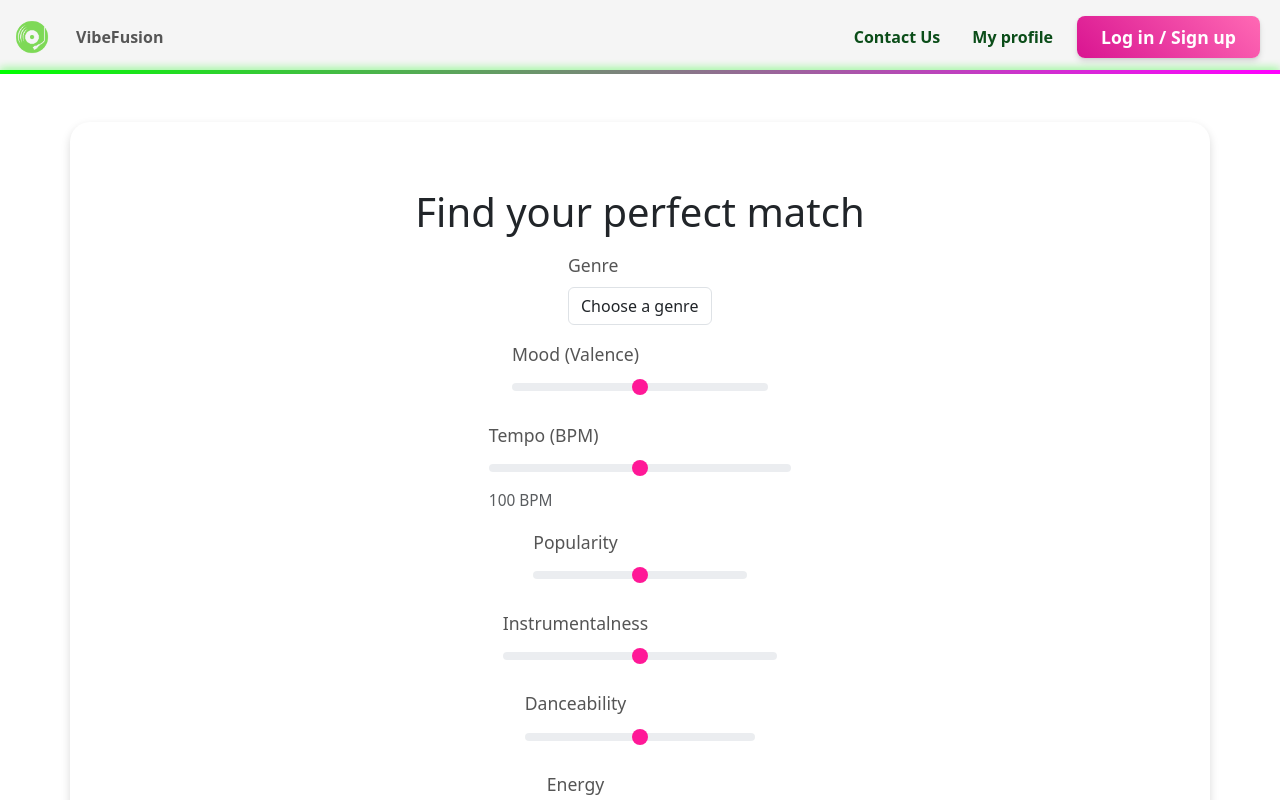
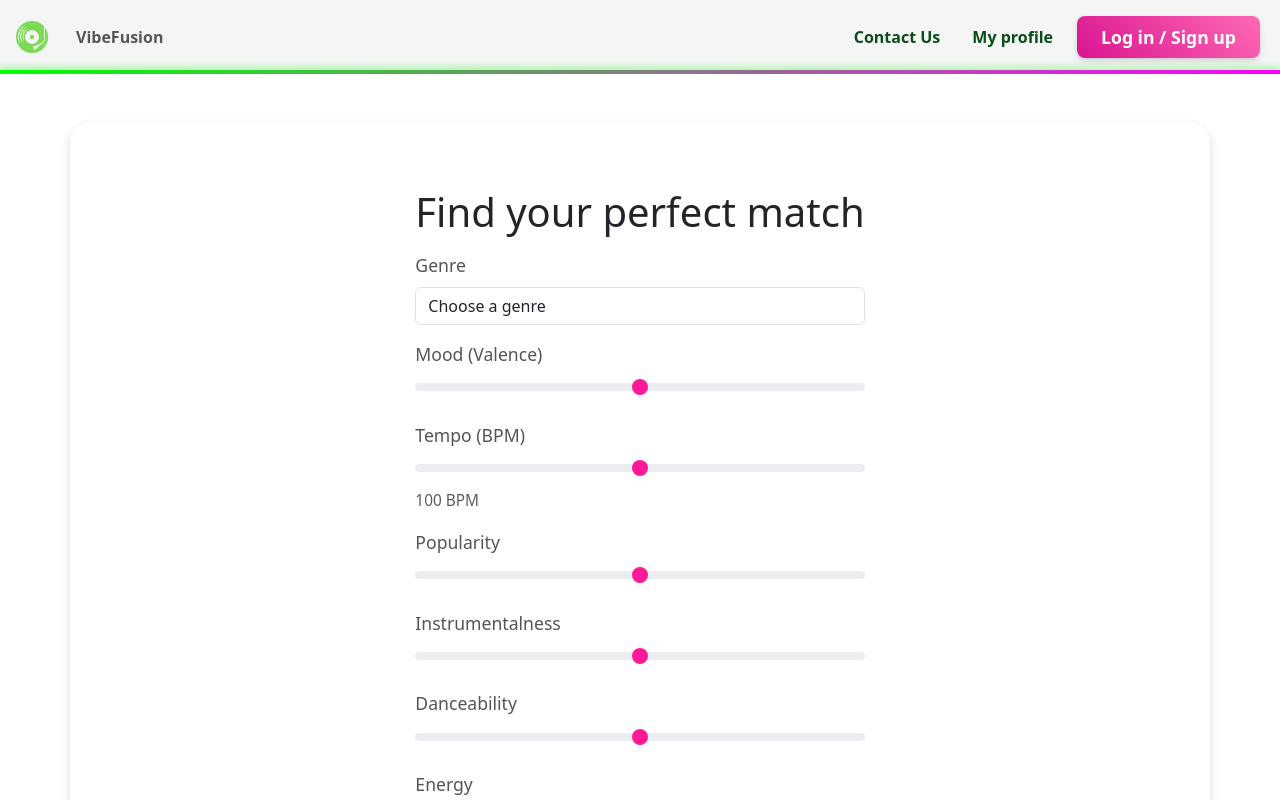
Before and after one commit to morgharrisx/fullstack-3, a React (Create React App) app in the folder frontend/: page /dj-hub in a window 1280 px wide. Shown: the top 800 px of the page. Built offline with nearby package versions, Linux system fonts and the light colour scheme; the HTML template or start-up script is replaced by a standard one.

Commit message:
form range width problem solved

```diff
--- a/frontend/src/PlaylistGenerator/playlistgenerator.css
+++ b/frontend/src/PlaylistGenerator/playlistgenerator.css
@@ -1,17 +1,21 @@
 .playlist-generator-container{
     padding: 50px;
     border-radius: 20px;
-    margin: 20px auto;
+
     background-color: #fff;
     box-shadow: 0 4px 10px rgba(0, 0, 0, 0.15);
-    align-items: center;
+
     display: flex;
     justify-content: center;
-    align-items: center;
-    text-align: justify;
+
+
 }
 
-/* CHANGE COLOR OF THE SLIDER RANGE FROM BLUE TO PINK */
+.playlist-generator-form-group {
+    width: 100%;
+}
+
+
 .form-range {
     -webkit-appearance: none;
     appearance: none;
@@ -64,3 +68,16 @@
 .form-range::-ms-thumb:hover {
     background-color: #8c004d !important;
 }
+
+
+
+.selected {
+    border: 2px solid #007bff; /* Highlight with a blue border */
+    background-color: #e9f5ff; /* Light blue background */
+    cursor: pointer;
+}
+
+.playlist-generator-form-group {
+    cursor: pointer;
+    transition: background-color 0.3s ease, border 0.3s ease;
+}
```
